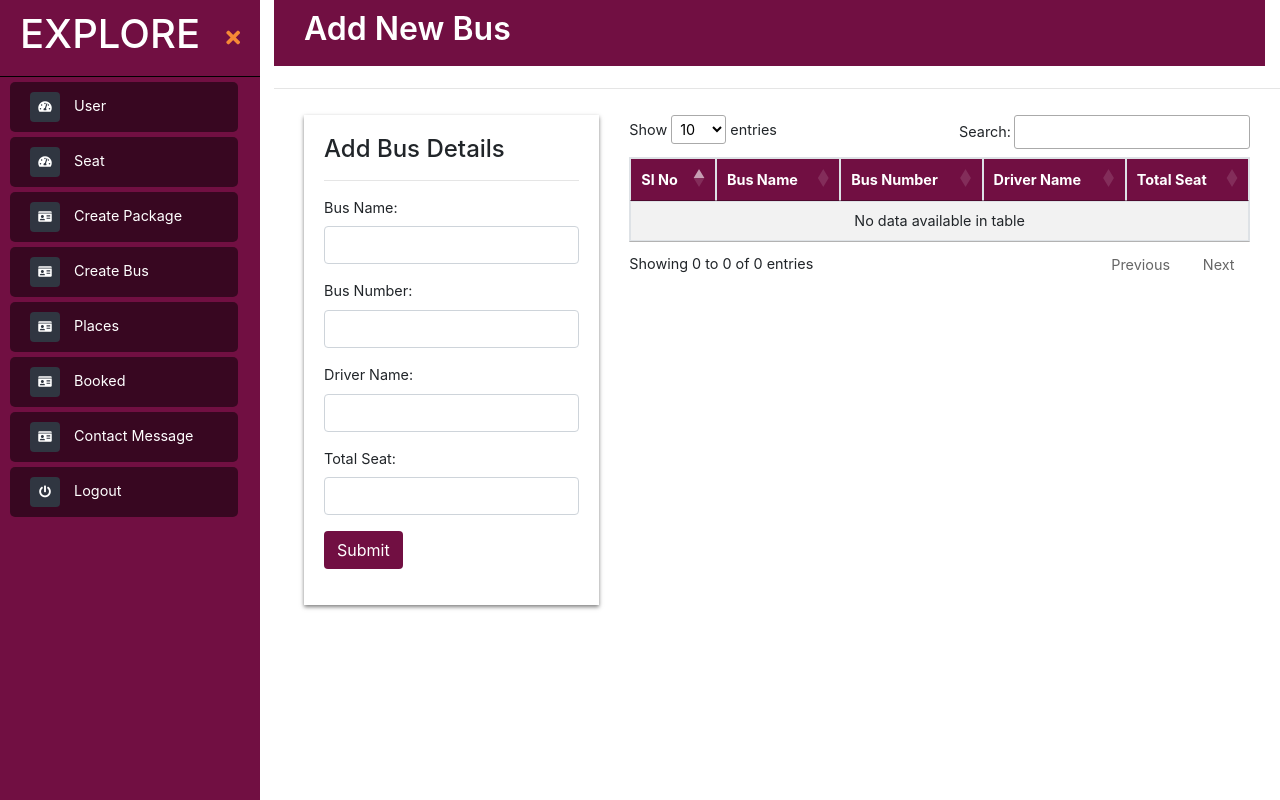
After one commit to akashjogani93/travel_explore, a PHP site: page /admin/addbus.php in a window 1280 px wide. The commit adds this page. Run offline with PHP 8.4, Linux system fonts and the light colour scheme; data that the repository does not hold is empty; some libraries are stand-ins or nearby versions.

Commit message:
created bus add

```diff
--- /dev/null
+++ b/admin/addbus.php
@@ -0,0 +1,162 @@
+<?php include("sidebar.php");
+include('../connect.php')
+
+?>
+<style type="text/css">
+    .box {
+      box-shadow: 0 2px 4px rgba(0, 0, 0, 0.5);
+      padding: 20px;
+    }
+    .table-bordered tr th {
+        background-color: rgb(113, 15, 66);
+        color: white;
+    }
+    .btn{
+      background-color: rgb(113, 15, 66);
+        color: white;
+    }
+</style>
+<div class="page-content container-fluid">
+    <div class="footer">
+        <div class="d-flex justify-content-between">
+            <h2 class="text-center" style="font-weight: 600">Add New Bus</h2>
+        </div>
+    </div>
+</div>
+
+
+<!-- Viewing Registered Users -->
+<main class="page-content">
+    <hr />
+    <div class="row">
+      <div class="col-md-4">
+        <div class="box">
+          <h4>Add Bus Details</h4><hr />
+          <!-- <form> -->
+            <div class="form-group">
+              <label for="title">Bus Name:</label>
+              <input type="text" id="busname" name="title" class="form-control" autocomplete="off">
+            </div>
+            <div class="form-group">
+              <label for="title">Bus Number:</label>
+              <input type="text" id="busnumber" name="title" class="form-control" autocomplete="off">
+            </div>
+            <div class="form-group">
+              <label for="location">Driver Name:</label>
+              <input type="text" id="drivername" name="location" class="form-control" autocomplete="off">
+            </div>
+            <div class="form-group">
+              <label for="des">Total Seat:</label>
+              <input type="text" id="totalseat" name="totalseat" class="form-control" autocomplete="off">
+            </div>
+            <!-- <div class="form-group">
+              <label for="file">Image:</label>
+              <input type="file" class="form-control form-control-sm" name="path" id="path"  accept="image/jpeg, image/png" required>
+            </div> -->
+            <div class="form-group">
+              <input type="submit" value="Submit" class="btn" id="places">
+              <center><div id="submited"></div></center>
+            </div>
+          <!-- </form> -->
+        </div>
+      </div>
+      <div class="col-md-8">
+        <div class="table-responsive" style="overflow-y:scroll; height: 380px;">
+          <table class="table table-bordered table-striped bg-white" id="example">
+            <thead>
+              <tr>
+                <th>Sl No</th>
+                <th>Bus Name</th>
+                <th>Bus Number</th>
+                <th>Driver Name</th>
+                <th>Total Seat</th>
+              </tr>
+            </thead>
+            <tbody class="mytable">
+
+            </tbody>
+          </table>
+        </div>
+      </div>
+    </div>
+  </div>
+
+  <script>
+    $(document).ready(function()
+    {
+
+      loade();
+      function loade()
+      {
+          var table=$('#example').DataTable();
+          table.destroy();
+          let log=$.ajax({
+              url: 'ajax/add_bus.php',
+              type: "POST",
+              data:{Submit:"submit"},
+              cache:false,
+              success:function(data)
+              {
+                  $('.mytable').html(data);
+                  $('#example').DataTable();
+              }
+          });
+      }
+
+    //   $('#location').keypress(function(event){
+    //     var keycode = (event.keyCode ? event.keyCode : event.which);
+    //         if ((keycode < 48 || keycode > 57))
+    //         return true;
+
+    //         return false;
+    //     });
+
+      $('#places').click(function()
+      {
+        var busname = $('#busname').val();
+        var busnumber = $('#busnumber').val();
+        var drivername = $('#drivername').val();
+        var totalseat = $('#totalseat').val();
+        var inputIds = ['#busname','#busnumber','#drivername','#totalseat'];
+
+        for (var i = 0; i < inputIds.length; i++)
+        {
+            var inputValue = $(inputIds[i]).val();
+            if (inputValue === '')
+            {
+                $(inputIds[i]).css('border-color', 'red');
+                exit();
+            }else {
+                $(inputIds[i]).css('border-color', '');
+            }
+        }
+
+        var form_data = new FormData();
+        form_data.append('busname', busname);
+        form_data.append('busnumber', busnumber);
+        form_data.append('drivername', drivername);
+        form_data.append('totalseat', totalseat);
+        let log=$.ajax({
+            url:"ajax/add_bus.php",
+            method:"POST",
+            data:form_data,
+            contentType: false,
+            processData: false,
+            success: function(response)
+            {
+                $('#submited').html(response);
+                loade();
+                setTimeout(function() {
+                    $('#submited').html('');
+                }, 3000);
+                for (var i = 0; i < inputIds.length; i++) {
+                    $(inputIds[i]).val('');
+                }
+            }
+        });
+      });
+
+    });
+
+  </script>
+</main>
--- /dev/null
+++ b/admin/ajax/add_bus.php
@@ -0,0 +1,38 @@
+<?php include('../../connect.php');
+
+
+if(isset($_POST['Submit']))
+{
+    $query="SELECT * FROM `bus` ORDER BY `id`";
+    $sn=0;
+    $confirm = mysqli_query($conn, $query) or die(mysqli_error());
+    while ($out = mysqli_fetch_array($confirm))
+    {
+        ?>
+        <tr>
+            <td><?php echo ++$sn; ?></td>
+            <td><?php echo $out['busname']; ?></td>
+            <td><?php echo $out['bus_no']; ?></td>
+            <td><?php echo $out['drivername']; ?></td>
+            <td><?php echo $out['bus_no']; ?></td>
+        </tr>
+        <?php
+    }
+}
+if(isset($_POST['busname']))
+{
+    $busname = $_POST['busname'];
+    $busnumber = $_POST['busnumber'];
+    $drivername = $_POST['drivername'];
+    $totalseat = $_POST['totalseat'];
+    $query="INSERT INTO `bus`(`busname`, `drivername`, `totalseat`,`bus_no`) VALUES ('$busname','$drivername','$totalseat','$busnumber')";
+    if(mysqli_query($conn, $query))
+    {
+        echo "<span style='color:green'>New 'Bus' Added successfully</span>";
+    }
+    else {
+            echo "Error: " . $query . "<br>" . mysqli_error($con);
+    }
+    mysqli_close($conn);
+}
+?>
--- a/admin/ajax/package.php
+++ b/admin/ajax/package.php
@@ -23,7 +23,7 @@ if(isset($_POST['Submit']))
 if(isset($_POST['title']))
 {
     $title = $_POST['title'];
-    $location = $_POST['location'];
+    // $location = $_POST['location'];
     $des = $_POST['des'];
     // $file = $_FILES['file'];
     // $bond1 = upload_Profile($file,"../../image/");
--- a/admin/sidebar.php
+++ b/admin/sidebar.php
@@ -48,6 +48,12 @@ include('link.php');
             </a>
           </li>
           <li class="sidebar">
+            <a href="addbus.php">
+              <i class="fas fa-id-card"></i>
+              <span>Create Bus</span>
+            </a>
+          </li>
+          <li class="sidebar">
             <a href="addevents.php">
               <i class="fas fa-id-card"></i>
               <span>Places</span>
```
Also changed, not shown: admin/addcom.php (+71 -8 lines), admin/ajax/upload_events.php (+15 -5 lines), api/load_events.php (+8 -1 lines), bus.php (added, +117 -0 lines), index.php (+40 -5 lines).
